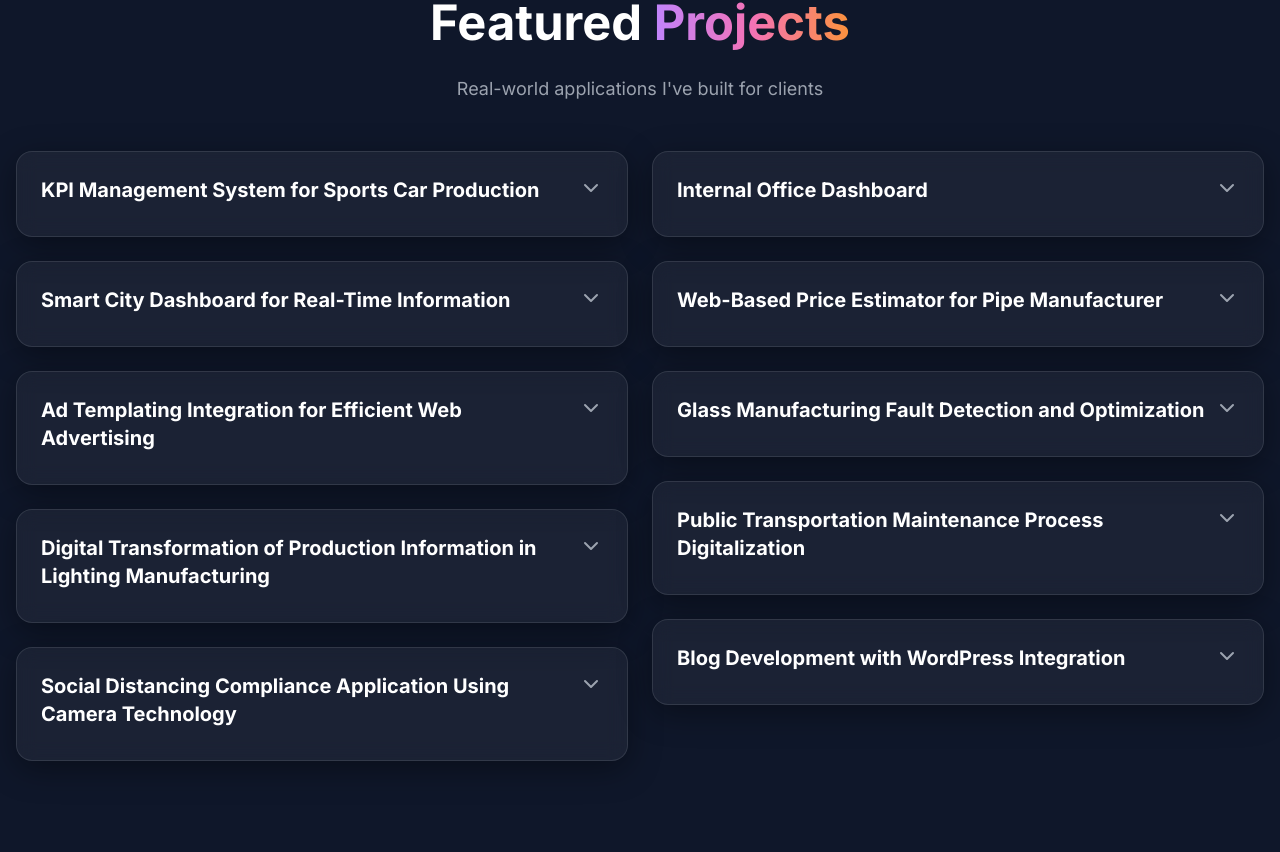
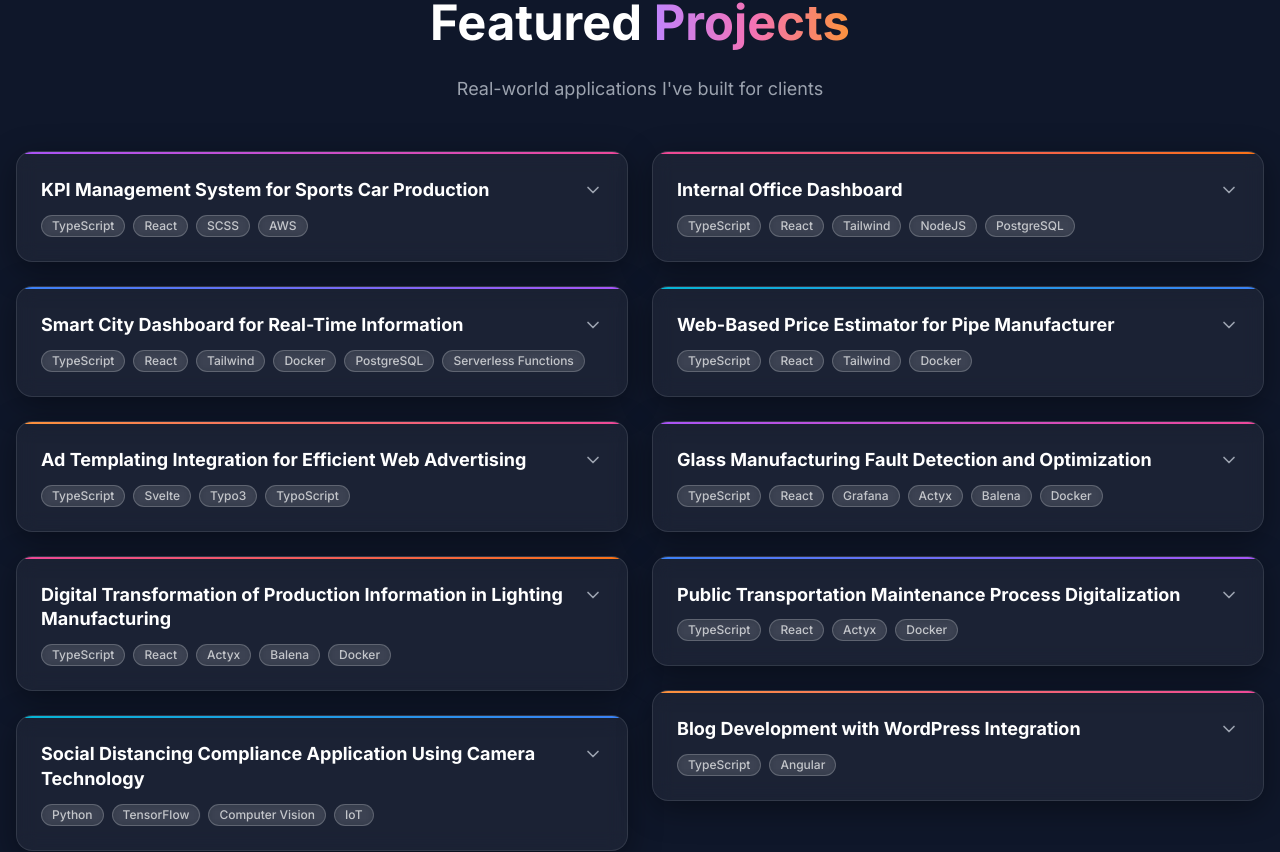
Before and after one commit to MichelEhmen/personal-website, a Next.js app: page / in a window 1280 px wide. Shown: the part 1647-2499 px from the top of the page. Built offline with nearby package versions, Linux system fonts and the light colour scheme.

Commit message:
ENH-20: feat(cards): redesign project cards and fix hover transition timing
- add gradient accent bar and always-visible tech tags to ProjectCard
- move scale hover to y-offset, consistent with PublicationCard
- fix hover exit lag by setting y transition at top level (150ms)

```diff
--- a/src/sections/projects/components/ProjectCard.tsx
+++ b/src/sections/projects/components/ProjectCard.tsx
@@ -10,33 +10,56 @@ type ProjectCardProps = {
   index: number
 }
 
+const ACCENTS = [
+  'from-purple-500 to-pink-500',
+  'from-pink-500 to-orange-500',
+  'from-blue-500 to-purple-500',
+  'from-cyan-500 to-blue-500',
+  'from-orange-400 to-pink-500'
+]
+
 const ProjectCard = ({ project, index }: ProjectCardProps) => {
   const [isOpen, setIsOpen] = useState(false)
-
-  const cardClickHandler = () => {
-    setIsOpen(!isOpen)
-  }
+  const accent = ACCENTS[index % ACCENTS.length]
 
   return (
     <motion.div
       initial={{ opacity: 0, y: 20 }}
       whileInView={{ opacity: 1, y: 0 }}
       viewport={{ once: true }}
-      transition={{ duration: 0.5, delay: index * 0.1 }}
-      whileHover={{ scale: 1.02 }}
-      onClick={cardClickHandler}
-      className="glass-card group cursor-pointer overflow-hidden p-6 transition-all"
+      transition={{
+        opacity: { duration: 0.5, delay: index * 0.1 },
+        y: { duration: 0.15 }
+      }}
+      whileHover={{ y: -4 }}
+      onClick={() => setIsOpen(!isOpen)}
+      className="glass-card group cursor-pointer overflow-hidden"
     >
-      <div className="flex flex-col">
-        <div className="mb-2 flex items-start justify-between">
-          <h3 className="text-xl font-bold text-white">{project.title}</h3>
+      <div className={`h-0.5 w-full bg-gradient-to-r ${accent}`} />
+
+      <div className="flex flex-col p-6">
+        <div className="mb-3 flex items-start justify-between gap-4">
+          <h3 className="text-lg font-bold leading-snug text-white">
+            {project.title}
+          </h3>
           <motion.div
             animate={{ rotate: isOpen ? 180 : 0 }}
             transition={{ duration: 0.3 }}
-            className="flex-shrink-0 text-gray-400"
+            className="mt-0.5 flex-shrink-0 text-gray-400"
           >
-            <ChevronDown size={24} />
+            <ChevronDown size={20} />
           </motion.div>
+        </div>
+
+        <div className="flex flex-wrap gap-2">
+          {project.technologies.map((technology, idx) => (
+            <span
+              key={technology + idx}
+              className="rounded-full border border-white/20 bg-white/10 px-2.5 py-0.5 text-xs font-medium text-white/70 backdrop-blur-sm"
+            >
+              {technology}
+            </span>
+          ))}
         </div>
 
         <AnimatePresence>
@@ -47,33 +70,23 @@ const ProjectCard = ({ project, index }: ProjectCardProps) => {
                 opacity: 1,
                 height: 'auto',
                 transition: {
-                  opacity: { duration: 0.4 },
-                  height: { duration: 0.3 }
+                  opacity: { duration: 0.3 },
+                  height: { duration: 0.25 }
                 }
               }}
               exit={{
                 opacity: 0,
                 height: 0,
                 transition: {
-                  height: { duration: 0.3 },
-                  opacity: { duration: 0.2 }
+                  height: { duration: 0.25 },
+                  opacity: { duration: 0.15 }
                 }
               }}
               className="overflow-hidden"
             >
-              <div className="mt-4 flex flex-col gap-4">
-                <p className="text-gray-300">{project.description}</p>
-                <div className="flex flex-wrap gap-2">
-                  {project.technologies.map((technology, idx) => (
-                    <span
-                      key={technology + idx}
-                      className="rounded-full border border-white/20 bg-white/10 px-3 py-1 text-sm font-medium text-white backdrop-blur-sm"
-                    >
-                      {technology}
-                    </span>
-                  ))}
-                </div>
-              </div>
+              <p className="mt-4 text-sm leading-relaxed text-gray-300">
+                {project.description}
+              </p>
             </motion.div>
           )}
         </AnimatePresence>
--- a/src/sections/publications/components/PublicationCard.tsx
+++ b/src/sections/publications/components/PublicationCard.tsx
@@ -24,7 +24,7 @@ const PublicationCard = ({
       transition={{
         layout: { type: 'spring', stiffness: 350, damping: 35 },
         opacity: { duration: 0.5, delay: index * 0.1 },
-        y: { duration: 0.5, delay: index * 0.1 }
+        y: { duration: 0.15 }
       }}
       whileHover={{ y: -4 }}
       onClick={onClick}
```
